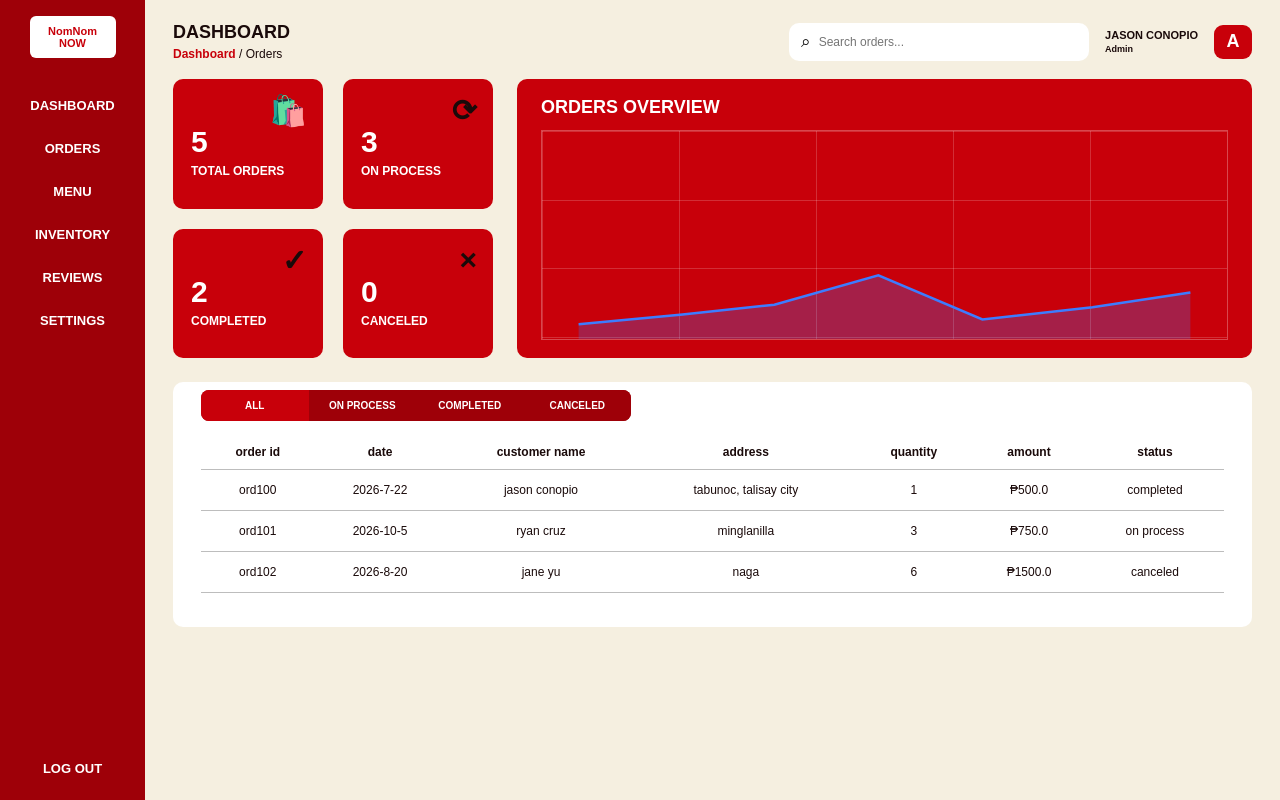
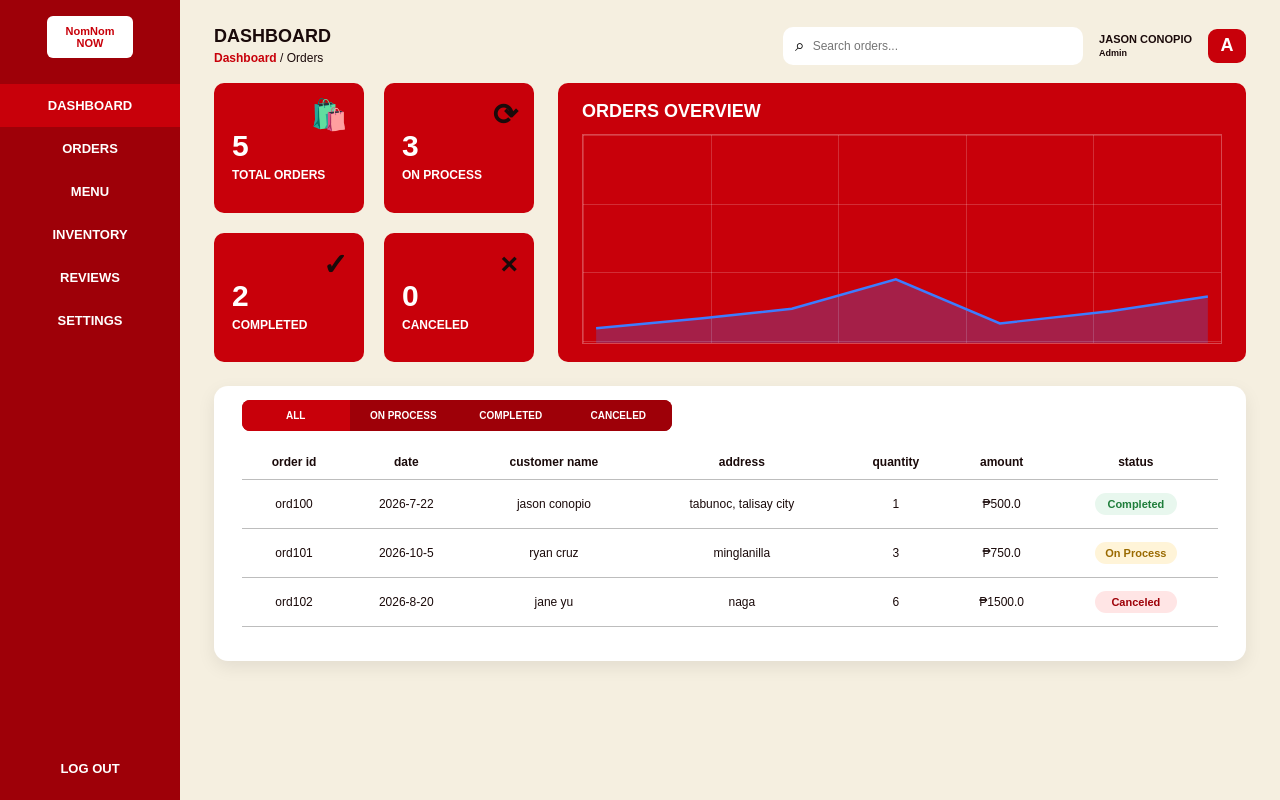
Before and after one commit to phebsv/REACTJS-Simple-Food-Ordering-System, a React (Vite) app in the folder food-ordering-system/: page /admin/dashboard in a window 1280 px wide. Built offline with nearby package versions, Linux system fonts and the light colour scheme; the HTML template or start-up script is replaced by a standard one.

Commit message:
style: polish admin dashboard UI

```diff
--- a/food-ordering-system/src/pages/AdminDashboard.jsx
+++ b/food-ordering-system/src/pages/AdminDashboard.jsx
@@ -102,7 +102,7 @@ const filteredOrders = orders.filter((order) => {
         {/* Sidebar */}
         <aside
           style={{
-            width: "145px",
+            width: "180px",
             backgroundColor: C.redDark,
             color: C.white,
             padding: "16px 0",
@@ -136,7 +136,9 @@ const filteredOrders = orders.filter((order) => {
 
           <nav style={{ width: "100%" }}>
             {["DASHBOARD", "ORDERS", "MENU", "INVENTORY", "REVIEWS", "SETTINGS"].map(
-              (item) => (
+              (item) => {
+                const isActive = item === "DASHBOARD";
+                return (
                   <div
                     key={item}
                     style={{
@@ -145,11 +147,14 @@ const filteredOrders = orders.filter((order) => {
                       fontSize: "13px",
                       fontWeight: "900",
                       cursor: "pointer",
+                      backgroundColor: isActive ? C.red : "transparent",
+                    color: C.white,
                     }}
                   >
                     {item}
                   </div>
                 )
+              }
             )}
           </nav>
 
@@ -170,7 +175,8 @@ const filteredOrders = orders.filter((order) => {
         <main
           style={{
             flex: 1,
-            padding: "22px 28px",
+            padding: "26px 34px",
+            overflowX: "auto",
           }}
         >
           {/* Header */}
@@ -438,9 +444,10 @@ const filteredOrders = orders.filter((order) => {
         <section
         style={{
             backgroundColor: C.white,
-    borderRadius: "10px",
-    padding: "8px 28px 34px",
+            borderRadius: "14px",
+            padding: "14px 28px 34px",
             boxSizing: "border-box",
+            boxShadow: "0 6px 18px rgba(0, 0, 0, 0.08)",
         }}
         >
   <div
@@ -517,7 +524,11 @@ const filteredOrders = orders.filter((order) => {
           <td style={tableCellStyle}>{order.address}</td>
           <td style={tableCellStyle}>{order.quantity}</td>
           <td style={tableCellStyle}>₱{order.amount.toFixed(1)}</td>
-          <td style={tableCellStyle}>{order.status}</td>
+          <td style={tableCellStyle}>
+            <span style={getStatusBadgeStyle(order.status)}>
+                {order.status}
+            </span>
+          </td>
         </tr>
       ))}
       {filteredOrders.length === 0 && (
@@ -547,4 +558,46 @@ const tableCellStyle = {
   borderBottom: "1px solid #bdbdbd",
 };
 
+const getStatusBadgeStyle = (status) => {
+  const baseStyle = {
+    display: "inline-block",
+    minWidth: "82px",
+    padding: "5px 10px",
+    borderRadius: "999px",
+    fontSize: "11px",
+    fontWeight: "800",
+    textTransform: "capitalize",
+  };
+
+  if (status === "completed") {
+    return {
+      ...baseStyle,
+      backgroundColor: "#E8F7EE",
+      color: "#1E7D3A",
+    };
+  }
+
+  if (status === "on process") {
+    return {
+      ...baseStyle,
+      backgroundColor: "#FFF4D8",
+      color: "#9A6A00",
+    };
+  }
+
+  if (status === "canceled") {
+    return {
+      ...baseStyle,
+      backgroundColor: "#FFE5E5",
+      color: C.redDark,
+    };
+  }
+
+  return {
+    ...baseStyle,
+    backgroundColor: "#EEEEEE",
+    color: C.text,
+  };
+};
+
 export default AdminDashboard;
```
Lines whose indentation alone changed are shown as unchanged.
